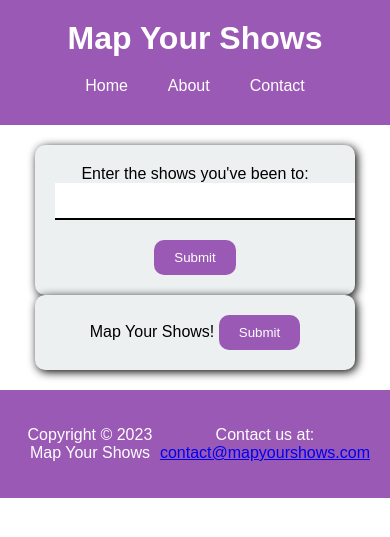
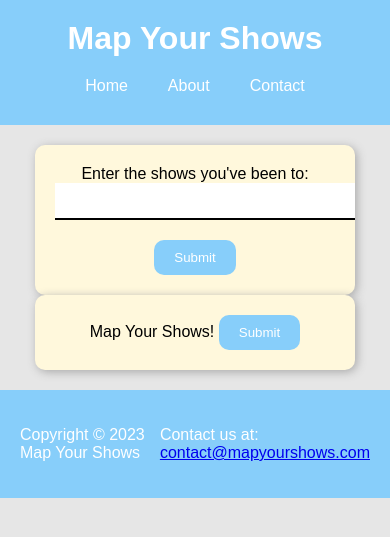
Before and after one commit to jpow18/show-map, a PHP site: page / in a window 390 px wide. Shown: the top 537 px of the page. Run offline with PHP 8.4, Linux system fonts and the light colour scheme.

Commit message:
fix: changed styles of classes left- and right-form

```diff
--- a/css/main.css
+++ b/css/main.css
@@ -2,10 +2,11 @@ body {
   font-family: Arial, sans-serif;
   margin: 0;
   padding: 0;
+  background-color: #E6E6E6;
 }
 
 header {
-  background-color: #9b59b6;
+  background-color: #87CEFA;
   color: #fff;
   display: flex;
   flex-wrap: wrap;
@@ -40,9 +41,8 @@ nav a {
 }
 
 main {
-  display: grid;
-  grid-template-columns: 1fr 1fr;
-  grid-gap: 20px;
+  display: flex;
+  justify-content: center;
   padding: 20px;
 }
 
@@ -50,16 +50,18 @@ main {
   align-items: center;
   display: flex;
   flex-wrap: wrap;
-  justify-content: center;
+  justify-content: space-between;
+  width: 80%;
 }
 
-form {
-  background-color: #ecf0f1;
+.left-form,
+.right-form {
+  background-color: #FFF8DC;
   border-radius: 10px;
-  box-shadow: 2px 2px 10px;
+  box-shadow: 2px 2px 10px #A9A9A9;
   padding: 20px;
   text-align: center;
-      width: 60%;
+  width: 40%;
 }
 
 input[type="text"] {
@@ -71,7 +73,7 @@ form {
 }
 
 input[type="submit"] {
-      background-color: #9b59b6;
+  background-color: #87CEFA;
   border: none;
   border-radius: 10px;
   color: #fff;
@@ -80,7 +82,7 @@ form {
 }
 
 footer {
-      background-color: #9b59b6;
+  background-color: #87CEFA;
   color: #fff;
   display: flex;
   justify-content: center;
@@ -88,15 +90,13 @@ form {
 }
 
 @media only screen and (max-width: 600px) {
-      main {
-        grid-template-columns: 1fr;
+  .form-container {
+    flex-direction: column;
+    width: 100%;
   }
 
-      form {
+  .left-form,
+  .right-form {
     width: 80%;
   }
-
-      footer p {
-        text-align: center;
 }
-    }
```
Lines whose indentation alone changed are shown as unchanged.
